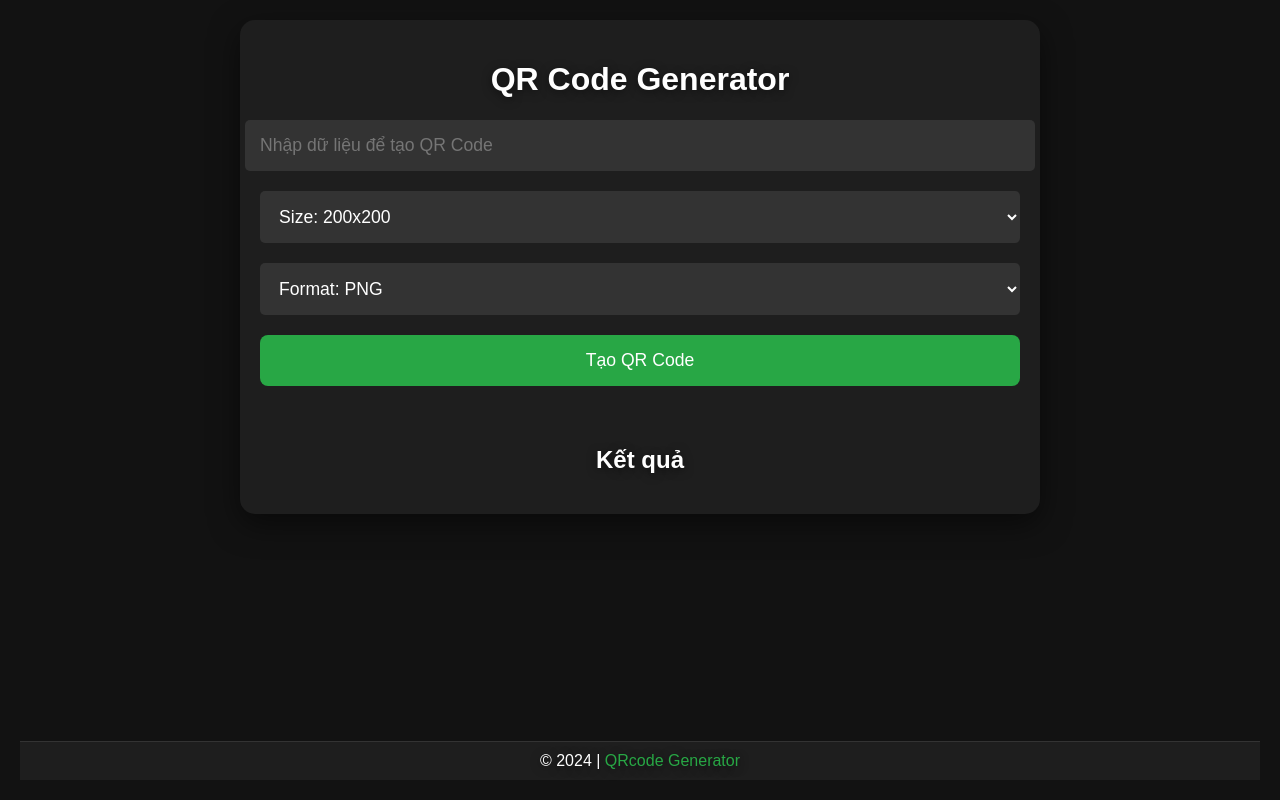
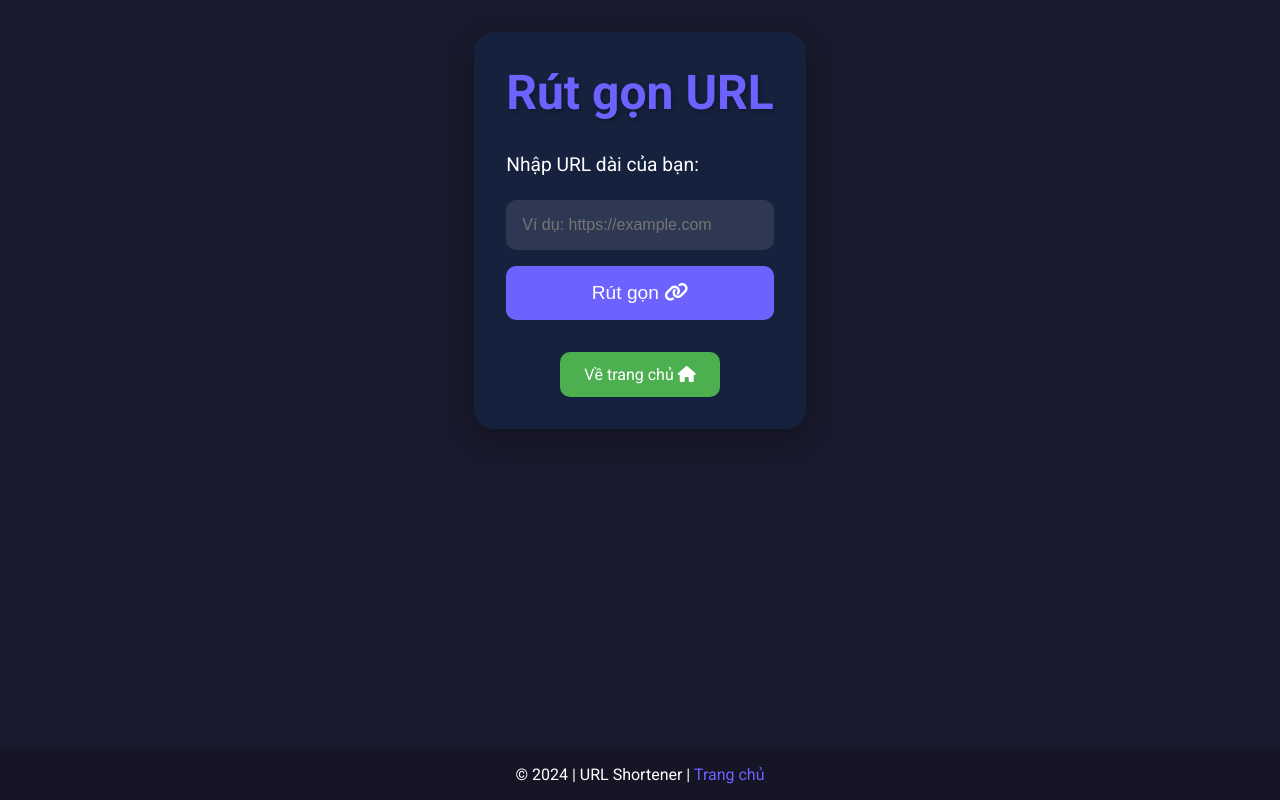
Before and after one commit to tanbaycu/tanbaycu-website, a Flask app: page /qrcode in a window 1280 px wide. Run offline with Flask 3, Linux system fonts and the light colour scheme; parts of the project's set-up code (start-up, migrations or seed data) failed here and were passed over.

Commit message:
rechange qrcode

```diff
--- a/templates/qrcode.html
+++ b/templates/qrcode.html
@@ -2,210 +2,204 @@
 <html lang="vi">
 
 <head>
-  <meta charset="UTF-8" />
-  <meta name="viewport" content="width=device-width, initial-scale=1.0" />
-  <title>QR Code Generator - Tanbaycu</title>
-  <link rel="icon" type="image/x-icon" href="{{ url_for('static', filename='favicon.ico') }}" />
-  <script src="https://code.jquery.com/jquery-3.6.0.min.js"></script>
+  <meta charset="UTF-8">
+  <meta name="viewport" content="width=device-width, initial-scale=1.0">
+  <title>URL Shortener - Tanbaycu</title>
+  <link rel="stylesheet" href="https://cdnjs.cloudflare.com/ajax/libs/font-awesome/6.4.0/css/all.min.css">
+  <link href="https://fonts.googleapis.com/css2?family=Roboto:wght@300;400;700&display=swap" rel="stylesheet">
+  <link rel="icon" type="image/x-icon" href="{{ url_for('static', filename='favicon.ico') }}">
   <style>
+    :root {
+      --primary-color: #6C63FF;
+      --secondary-color: #4CAF50;
+      --background-color: #1A1A2E;
+      --text-color: #FFFFFF;
+      --card-background: #16213E;
+    }
+
+    * {
+      margin: 0;
+      padding: 0;
+      box-sizing: border-box;
+    }
+
     body {
-      font-family: "Arial", sans-serif;
-      background-color: #121212;
-      /* Nền tối */
-      color: #ffffff;
-      /* Chữ màu trắng */
+      font-family: 'Roboto', sans-serif;
+      background-color: var(--background-color);
+      color: var(--text-color);
       display: flex;
       flex-direction: column;
-      align-items: center;
-      /* Căn giữa cho footer */
-      height: 100vh;
-      /* Chiếm toàn bộ chiều cao */
-      margin: 0;
-      padding: 20px;
-      box-sizing: border-box;
-      text-shadow: 0 2px 10px rgba(0, 0, 0, 0.5);
-      /* Hiệu ứng đổ bóng cho chữ */
-      overflow: auto;
-      /* Thêm thanh cuộn */
+      min-height: 100vh;
+      overflow-x: hidden;
     }
 
     .container {
+      max-width: 800px;
+      margin: 2rem auto;
+      padding: 2rem;
+      background-color: var(--card-background);
+      border-radius: 20px;
+      box-shadow: 0 10px 30px rgba(0, 0, 0, 0.3);
+      transition: transform 0.3s ease;
+    }
+
+    .container:hover {
+      transform: translateY(-5px);
+    }
+
+    h1 {
+      text-align: center;
+      font-size: 3rem;
+      margin-bottom: 2rem;
+      color: var(--primary-color);
+      text-shadow: 2px 2px 4px rgba(0, 0, 0, 0.3);
+    }
+
+    form {
       display: flex;
       flex-direction: column;
-      width: 100%;
-      max-width: 800px;
-      /* Điều chỉnh chiều rộng tối đa */
-      margin: 0 auto;
-      border-radius: 15px;
-      overflow: hidden;
-      box-shadow: 0 10px 30px rgba(0, 0, 0, 0.5);
-      /* Đổ bóng cho container */
-      background-color: #1e1e1e;
-      /* Nền của container */
-      transition: transform 0.3s ease;
-      /* Hiệu ứng khi hover */
-      max-height: 90vh;
-      /* Chiều cao tối đa */
-      overflow-y: auto;
-      /* Thêm thanh cuộn dọc */
+      gap: 1rem;
     }
 
-    .input-form,
-    .result-form {
-      padding: 20px;
-      display: flex;
-      flex-direction: column;
-      align-items: center;
+    label {
+      font-size: 1.2rem;
+      margin-bottom: 0.5rem;
     }
 
-    input[type="text"],
-    select {
-      width: 100%;
-      padding: 15px;
+    input[type="url"] {
+      padding: 1rem;
+      font-size: 1rem;
       border: none;
-      /* Bỏ viền */
-      border-radius: 5px;
-      background-color: #333;
-      /* Nền input tối */
-      color: #ffffff;
-      /* Chữ trắng cho input */
-      font-size: 1.1em;
-      /* Kích thước chữ */
-      margin-bottom: 20px;
-      transition: background-color 0.3s ease;
-      /* Hiệu ứng đổi màu nền */
+      border-radius: 10px;
+      background-color: rgba(255, 255, 255, 0.1);
+      color: var(--text-color);
+      transition: all 0.3s ease;
     }
 
-    input[type="text"]:focus,
-    select:focus {
-      background-color: #444;
-      /* Nền sáng hơn khi focus */
+    input[type="url"]:focus {
       outline: none;
-      /* Bỏ viền focus mặc định */
-    }
-
-    .button-container {
-      display: flex;
-      /* Sắp xếp các nút theo chiều ngang */
-      justify-content: space-between;
-      /* Tạo khoảng cách giữa các nút */
-      width: 100%;
-      /* Để chiếm toàn bộ chiều rộng */
-      gap: 10px;
-      /* Khoảng cách giữa các nút */
+      box-shadow: 0 0 0 2px var(--primary-color);
     }
 
     button {
-      background-color: #28a745;
-      /* Nền xanh lá */
-      color: #ffffff;
-      /* Chữ trắng */
+      padding: 1rem;
+      font-size: 1.2rem;
       border: none;
-      padding: 15px;
-      border-radius: 8px;
+      border-radius: 10px;
+      background-color: var(--primary-color);
+      color: var(--text-color);
       cursor: pointer;
-      font-size: 1.1em;
-      flex: 1;
-      /* Cho phép nút mở rộng chiếm không gian còn lại */
-      transition: background-color 0.3s ease, transform 0.2s ease;
-      /* Hiệu ứng khi hover */
+      transition: all 0.3s ease;
     }
 
     button:hover {
-      background-color: #218838;
-      /* Màu nền tối hơn khi hover */
+      background-color: #5753D9;
       transform: translateY(-2px);
-      /* Hiệu ứng nhấc lên khi hover */
     }
 
-    #qrCode {
-      margin-top: 20px;
-      display: none;
+    .short-url {
+      margin-top: 2rem;
       text-align: center;
     }
 
-    #downloadLink {
-      display: inline-flex;
-      /* Để icon và text hiển thị trên cùng một dòng */
-      align-items: center;
-      /* Căn giữa icon và text theo chiều dọc */
-      margin-top: 10px;
-      color: #ffffff;
-      /* Chữ màu trắng */
-      text-decoration: none;
-      font-size: 1.2em;
-      background-color: #28a745;
-      /* Nền màu để icon và text dễ nhìn */
-      padding: 10px 15px;
-      border-radius: 8px;
-      transition: background-color 0.3s ease;
+    .short-url h4 {
+      margin-bottom: 1rem;
+      color: var(--secondary-color);
     }
 
-    #downloadLink svg {
-      margin-left: 10px;
-      /* Tạo khoảng cách giữa icon và văn bản */
-      stroke: #ffffff;
-      /* Đảm bảo icon có màu trắng nổi bật trên nền xanh */
-      width: 24px;
-      height: 24px;
+    .short-url a {
+      color: var(--primary-color);
+      font-weight: bold;
+      text-decoration: none;
+      font-size: 1.2rem;
+      transition: all 0.3s ease;
     }
 
-    #downloadLink:hover {
-      background-color: #218838;
-      /* Hiệu ứng hover */
+    .short-url a:hover {
+      text-decoration: underline;
+    }
+
+    .qr-code {
+      margin-top: 2rem;
+      display: flex;
+      justify-content: center;
+    }
+
+    .qr-code img {
+      max-width: 200px;
+      border-radius: 10px;
+      box-shadow: 0 5px 15px rgba(0, 0, 0, 0.2);
+    }
+
+    .home-button {
+      text-align: center;
+      margin-top: 2rem;
+    }
+
+    .home-button a {
+      display: inline-block;
+      padding: 0.8rem 1.5rem;
+      background-color: var(--secondary-color);
+      color: var(--text-color);
+      text-decoration: none;
+      border-radius: 10px;
+      transition: all 0.3s ease;
+    }
+
+    .home-button a:hover {
+      background-color: #45a049;
+      transform: translateY(-2px);
     }
 
     footer {
       margin-top: auto;
-      /* Đẩy footer xuống cuối cùng */
-      width: 100%;
-      /* Chiếm toàn bộ chiều rộng */
-      background-color: #1e1e1e;
-      /* Nền footer tối */
-      padding: 10px 0;
       text-align: center;
-      /* Căn giữa cho footer */
-      border-top: 1px solid #333;
-      /* Viền trên cho footer */
-      color: #ffffff;
-      /* Chữ màu trắng */
+      padding: 1rem;
+      background-color: rgba(0, 0, 0, 0.2);
     }
 
     footer a {
-      color: #28a745;
-      /* Chữ màu xanh lá cho liên kết */
+      color: var(--primary-color);
       text-decoration: none;
-      /* Bỏ gạch chân */
       transition: color 0.3s ease;
-      /* Hiệu ứng khi hover */
     }
 
     footer a:hover {
-      color: #218838;
-      /* Màu tối hơn khi hover */
+      color: var(--secondary-color);
     }
 
-    @media only screen and (max-width: 480px) {
-      body {
-        padding: 10px;
+    @media (max-width: 768px) {
+      .container {
+        margin: 1rem;
+        padding: 1.5rem;
       }
 
-      input[type="text"],
-      select {
-        font-size: 1em;
-        /* Giảm cỡ chữ cho màn hình nhỏ */
-        padding: 10px;
+      h1 {
+        font-size: 2.5rem;
+      }
+
+      input[type="url"],
+      button {
+        font-size: 1rem;
+      }
+
+      .short-url a {
+        font-size: 1.1rem;
+      }
+    }
+
+    @media (max-width: 480px) {
+      h1 {
+        font-size: 2rem;
+      }
+
+      .short-url a {
+        font-size: 1rem;
       }
 
       button {
-        padding: 10px;
-        font-size: 1em;
-        /* Giảm cỡ chữ cho nút */
-      }
-
-      .container {
-        box-shadow: none;
-        /* Bỏ đổ bóng cho mobile */
+        padding: 0.8rem;
+        font-size: 1rem;
       }
     }
   </style>
@@ -213,75 +207,56 @@
 
 <body>
   <div class="container">
-    <div class="input-form">
-      <h1 id="title" style="cursor: pointer;">QR Code Generator</h1>
-      <input type="text" id="dataInput" placeholder="Nhập dữ liệu để tạo QR Code" />
-      <select id="qrSize">
-        <option value="200">Size: 200x200</option>
-        <option value="300">Size: 300x300</option>
-        <option value="400">Size: 400x400</option>
-      </select>
-      <select id="qrFormat">
-        <option value="png">Format: PNG</option>
-        <option value="jpg">Format: JPG</option>
-        <option value="svg">Format: SVG</option>
-      </select>
-      <div class="button-container">
-        <button id="generateButton">Tạo QR Code</button>
-      </div>
+    <h1>Rút gọn URL</h1>
+    <form id="urlForm" method="POST" onsubmit="return validateForm()">
+      <label for="long_url">Nhập URL dài của bạn:</label>
+      <input type="url" id="long_url" name="long_url" placeholder="Ví dụ: https://example.com" required>
+      <button type="submit">Rút gọn <i class="fas fa-link"></i></button>
+    </form>
+
+    {% if short_url %}
+    <div class="short-url">
+      <h4>URL rút gọn của bạn:</h4>
+      <a href="{{ short_url }}" target="_blank">{{ short_url }}</a>
     </div>
-    <div class="result-form" id="resultForm">
-      <h2>Kết quả</h2>
-      <div id="qrCode"></div>
-      <a id="downloadLink" style="display:none;">
-        <span>Tải về QR Code</span>
-        <svg xmlns="http://www.w3.org/2000/svg" width="24" height="24" viewBox="0 0 24 24" fill="none" stroke="#ffffff"
-          stroke-width="2" stroke-linecap="butt" stroke-linejoin="arcs">
-          <path d="M3 15v4c0 1.1.9 2 2 2h14a2 2 0 0 0 2-2v-4M17 9l-5 5-5-5M12 12.8V2.5" />
-        </svg>
-      </a>
+    <div class="qr-code">
+      <img src="https://api.stakdek.de/api/qr/gen?data={{ short_url }}" alt="QR Code">
+    </div>
+    {% endif %}
+
+    {% with messages = get_flashed_messages() %}
+    {% if messages %}
+    <div class="alert" role="alert">
+      {{ messages[0] }}
+    </div>
+    {% endif %}
+    {% endwith %}
+
+    <div class="home-button">
+      <a href="{{ url_for('homepage') }}">Về trang chủ <i class="fas fa-home"></i></a>
     </div>
   </div>
+
   <footer>
-    <div>© 2024 | <a href="/">QRcode Generator</a></div>
+    <p>&copy; 2024 | URL Shortener | <a href="{{ url_for('homepage') }}">Trang chủ</a></p>
   </footer>
 
   <script>
-    $(document).ready(function () {
-      // Hàm reset form
-      function resetForm() {
-        $("#dataInput").val(""); // Xóa dữ liệu nhập
-        $("#qrCode").hide(); // Ẩn QR code
-        $("#downloadLink").hide(); // Ẩn link tải về
-        $("#resultForm").removeClass("visible"); // Ẩn phần kết quả
+    function validateForm() {
+      const longUrlInput = document.getElementById("long_url").value;
+      if (!longUrlInput) {
+        alert("Vui lòng nhập URL dài!");
+        return false;
       }
+      return true;
+    }
 
-      // Sự kiện click cho tiêu đề
-      $("#title").click(function () {
-        resetForm();
-      });
-
-      $("#generateButton").click(function () {
-        const data = $("#dataInput").val();
-        const size = $("#qrSize").val();
-        const format = $("#qrFormat").val();
-
-        if (data) {
-          const qrCodeUrl = `https://api.stakdek.de/api/qr/gen?data=${encodeURIComponent(data)}&size=${size}&format=${format}`;
-          $("#qrCode")
-            .html(`<img src="${qrCodeUrl}" alt="QR Code" style="width: ${size}px; height: ${size}px; margin-top: 20px;">`)
-            .show();
-
-          $("#downloadLink")
-            .attr("href", qrCodeUrl)
-            .attr("download", `QRCode.${format}`)
-            .show();
-
-          $("#resultForm").addClass("visible");
-        } else {
-          alert("Vui lòng nhập dữ liệu!");
-        }
-      });
+    document.querySelector('h1').addEventListener('click', function () {
+      document.getElementById("urlForm").reset();
+      const shortUrlDiv = document.querySelector(".short-url");
+      const qrCodeDiv = document.querySelector(".qr-code");
+      if (shortUrlDiv) shortUrlDiv.remove();
+      if (qrCodeDiv) qrCodeDiv.remove();
     });
   </script>
 </body>
```
